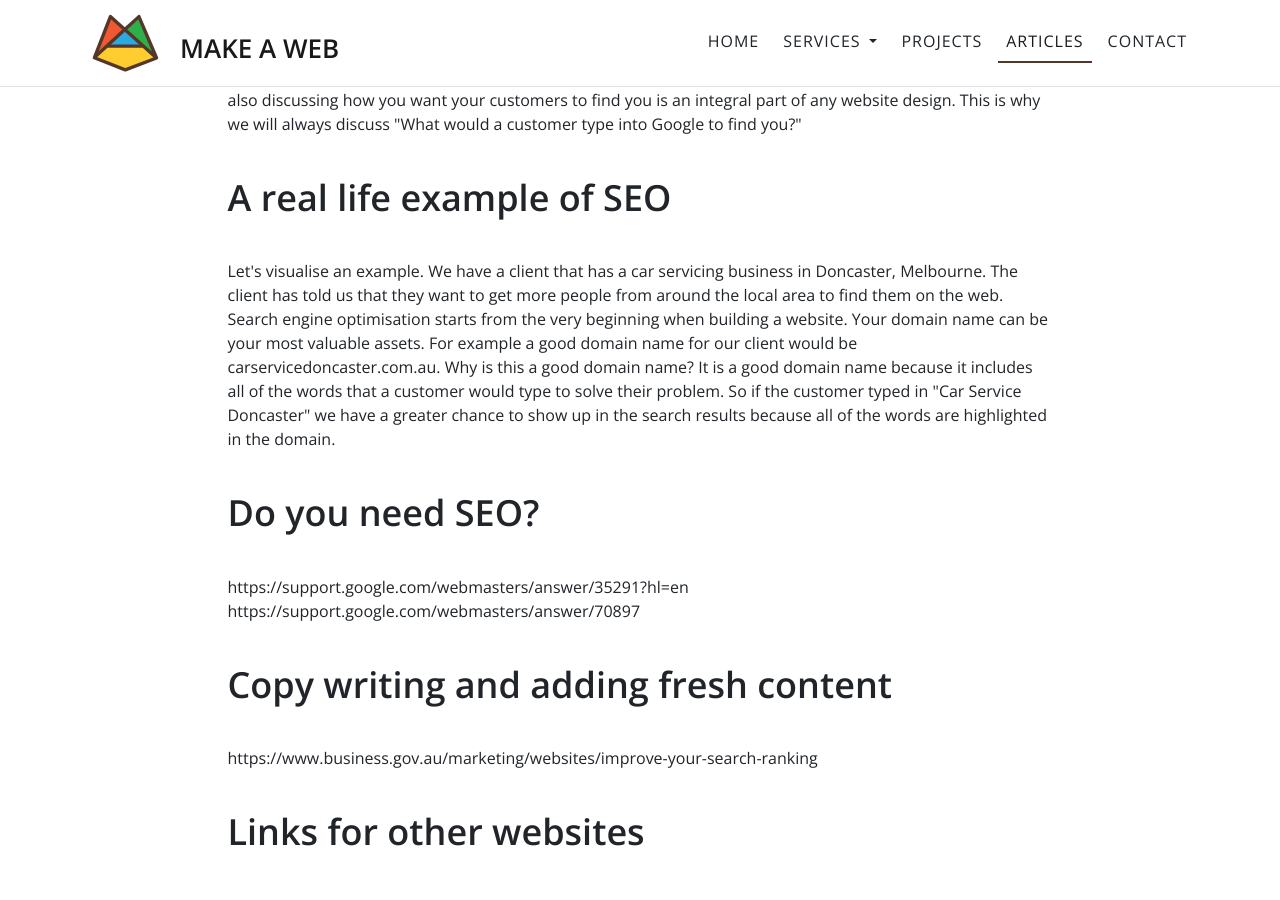
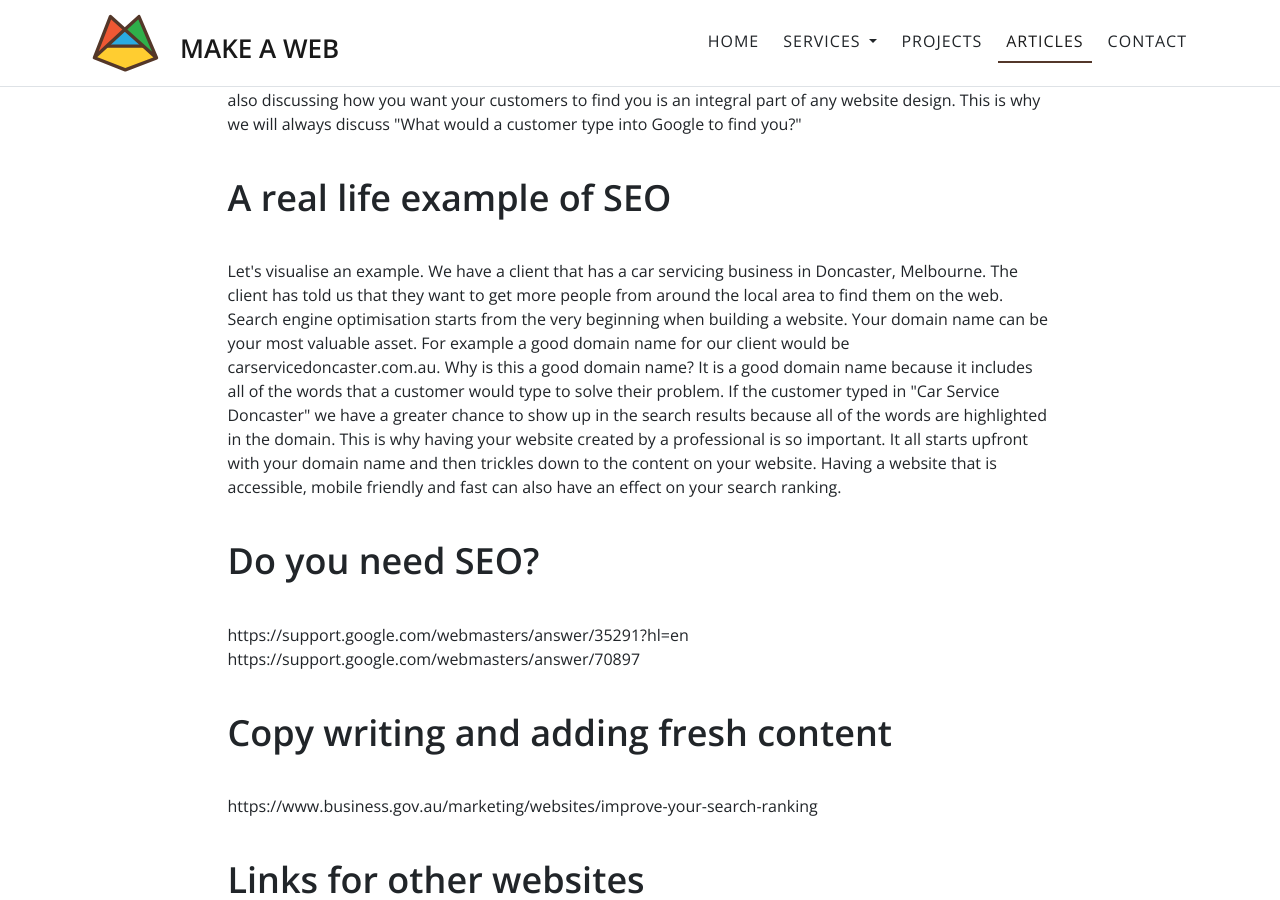
Before and after one commit to makeaweb/maw, a Jekyll site: the page built from _posts/2019-02-01-what-is-seo.html, in a window 1280 px wide and 900 px high, scrolled down 582 px. Built offline with Jekyll 4.4.1, drawn with Linux system fonts in a browser that asks for light colours; nearby versions of some CDN libraries; comment, search, counter and statistics services are not loaded.

Commit message:
Updates article

```diff
--- a/_posts/2019-02-01-what-is-seo.html
+++ b/_posts/2019-02-01-what-is-seo.html
@@ -27,11 +27,13 @@ comments: true
   We have a client that has a car servicing business in Doncaster, Melbourne.
   The client has told us that they want to get more people from around the local area to find them on the web.
   Search engine optimisation starts from the very beginning when building a website.
-  Your domain name can be your most valuable assets.
+  Your domain name can be your most valuable asset.
   For example a good domain name for our client would be carservicedoncaster.com.au.
   Why is this a good domain name?
   It is a good domain name because it includes all of the words that a customer would type to solve their problem.
-  So if the customer typed in "Car Service Doncaster" we have a greater chance to show up in the search results because all of the words are highlighted in the domain.
+  If the customer typed in "Car Service Doncaster" we have a greater chance to show up in the search results because all of the words are highlighted in the domain.
+  This is why having your website created by a professional is so important.
+  It all starts upfront with your domain name and then trickles down to the content on your website. Having a website that is accessible, mobile friendly and fast can also have an effect on your search ranking.
 </p>
 
 <h3 class="h2">Do you need SEO?</h3>
```
